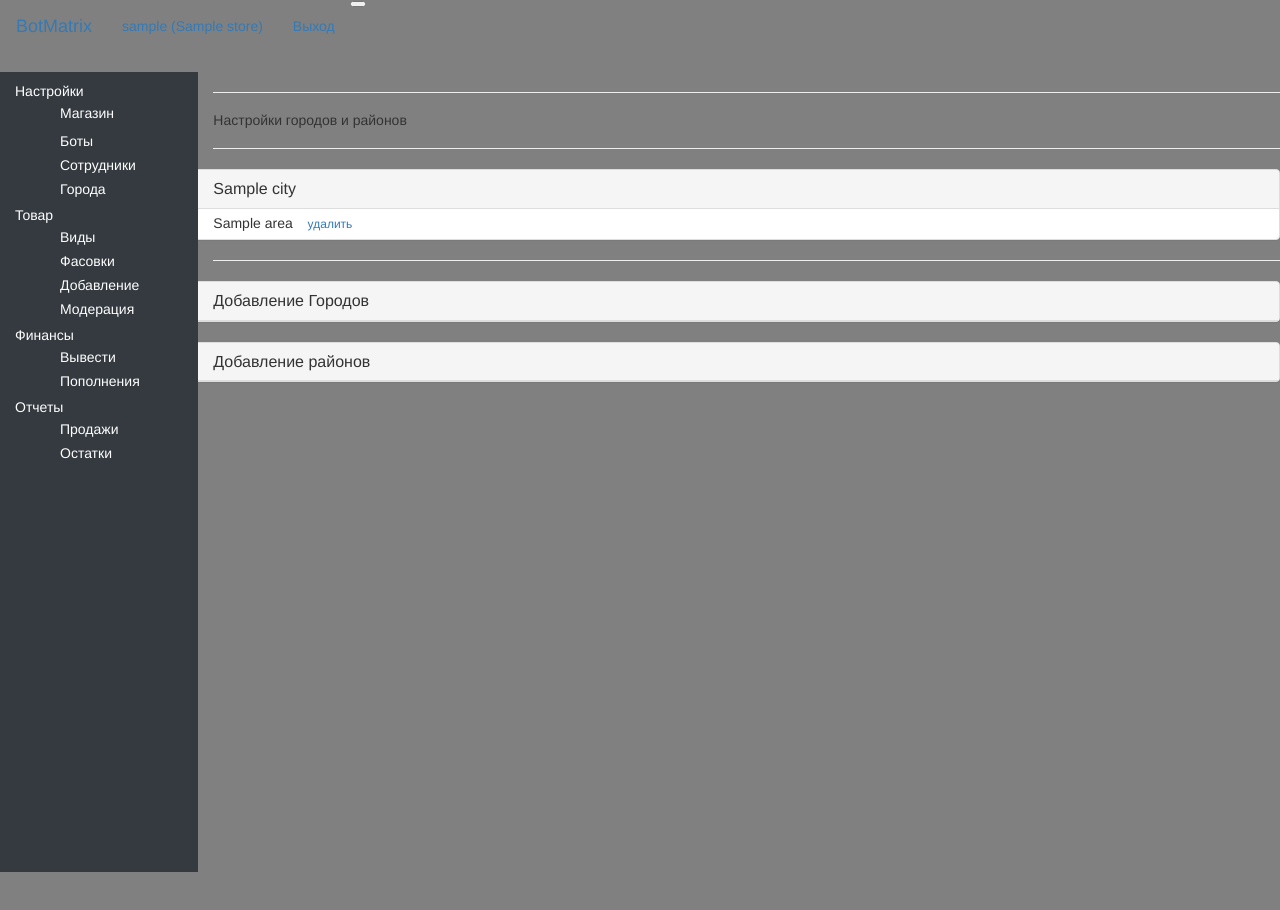
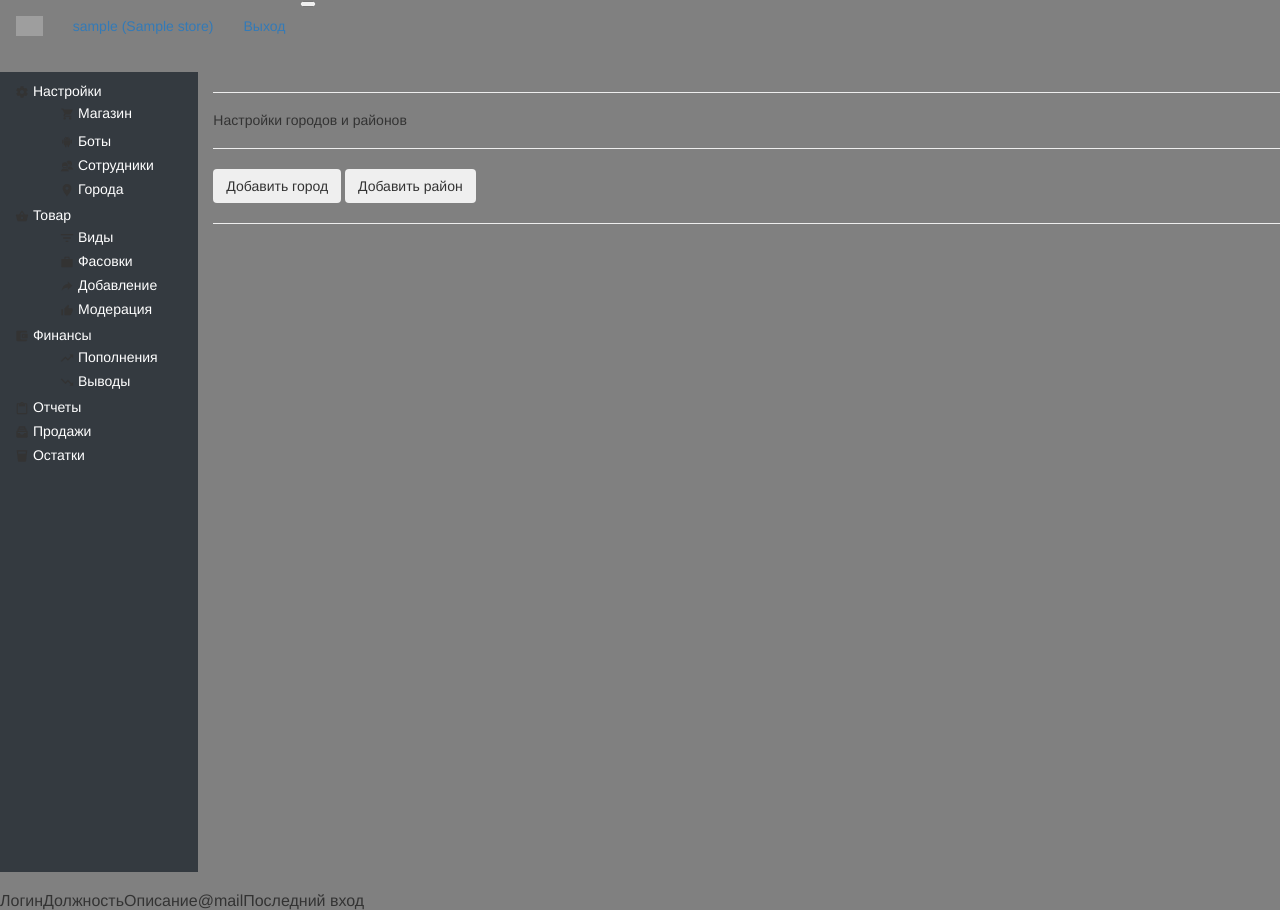
Before and after one commit to MaxGree90/matrix, a Flask app: page /setting_city in a window 1280 px wide. Before the commit the page ends 872 px from the top, so only its background shows below. Run offline with Flask 2, Linux system fonts and the light colour scheme; a user stored in the database is signed in; tables that the repository leaves empty hold one stand-in row (values such as "Sample post"); some libraries are stand-ins or nearby versions; grey boxes are pictures that could not be loaded.

Commit message:
дохера

```diff
--- a/app/routes.py
+++ b/app/routes.py
@@ -431,6 +431,7 @@ def setting_users():
     form_user = AddUserForm()
     form_user_edit = EditUserForm()
     form_user.position.choices = [(p.id, p.title) for p in Position.query.all()]
+    form_user_edit.position.choices = form_user.position.choices
     if form_user.submit.data and request.method == 'POST':
         new_user = User(username=form_user.username.data, password=form_user.password.data,
                         store_id=current_user.store_id, position_id=form_user.position.data, about=form_user.about.data,
@@ -441,6 +442,12 @@ def setting_users():
         flash('Пользователь добавлен')
         return redirect(url_for('setting_users'))
     elif form_user_edit.submit.data and request.method == 'POST':
+        edit_user = User.query.filter_by(id=form_user_edit.id.data)
+        edit_user.password = form_user_edit.password.data
+        edit_user.password_hash(form_user.password.data)
+        edit_user.position_id = form_user_edit.position.data
+        edit_user.about = form_user_edit.about.data
+        edit_user.mail = form_user_edit.mail.data
         flash('Пользователь изменён')
         return redirect(url_for('setting_users'))
     return render_template(
--- a/app/templates/base.html
+++ b/app/templates/base.html
@@ -7,18 +7,20 @@
 <link rel="shortcut icon" href="{{ url_for('static', filename='favicon.ico') }}">
 <link rel="stylesheet" type="text/css" href="https://cdn.datatables.net/1.10.19/css/jquery.dataTables.css">
 <script type="text/javascript" charset="utf8" src="https://cdn.datatables.net/1.10.19/js/jquery.dataTables.js"></script>
+<script src="https://unpkg.com/ionicons@4.4.6/dist/ionicons.js"></script>
+
 
 {% block navbar %}
 {% if current_user.is_anonymous %}
 <nav class="navbar navbar-expand-lg navbar-dark bg-dark">
-    <a class="navbar-brand" href="#">BotMatrix</a>
+    <img class="navbar-brand" src="{{ url_for('static', filename='logo.png') }}" alt="">
     <button class="navbar-toggler" type="button" data-toggle="collapse" data-target="#navbarSupportedContent" aria-controls="navbarSupportedContent" aria-expanded="false" aria-label="Toggle navigation">
         <span class="navbar-toggler-icon"></span>
     </button>
 </nav>
 {% else %}
 <nav class="navbar navbar-expand-lg navbar-dark bg-dark">
-    <a class="navbar-brand" href="#">BotMatrix</a>
+    <img class="navbar-brand" src="{{ url_for('static', filename='logo.png') }}" alt="logo">
     <button class="navbar-toggler" type="button" data-toggle="collapse" data-target="#navbarSupportedContent" aria-controls="navbarSupportedContent" aria-expanded="false" aria-label="Toggle navigation">
         <span class="navbar-toggler-icon"></span>
     </button>
@@ -36,36 +38,46 @@
         <div class="col-md-2 col-sm-4 col-xs-6" style="padding-left:0px;">
             <ul class="satishraj-tree-container">
                 <li class="tree-li active">
+                    <ion-icon name="settings"></ion-icon>
                     <span class="text">Настройки</span>
                     <ul class="tree-ul active">
                         <li class="tree-li">
+                            <ion-icon name="cart"></ion-icon>
                             <span class="text"><a href="{{ url_for('setting_store') }}">Магазин</a></span>
                         </li>
                         <li class="tree-li">
                         <li class="tree-li">
+                            <ion-icon name="logo-android"></ion-icon>
                             <span class="text"><a href="javascript:;">Боты</a></span>
                         </li>
                         <li class="tree-li">
+                            <ion-icon name="contacts"></ion-icon>
                             <span class="text"><a href="{{ url_for('setting_users') }}">Сотрудники</a></span>
                         </li>
                         <li class="tree-li">
+                            <ion-icon name="pin"></ion-icon>
                             <span class="text"><a href="{{ url_for('setting_city') }}">Города</a></span>
                         </li>
                     </ul>
                 </li>
                 <li class="tree-li active">
+                    <ion-icon name="basket"></ion-icon>
                     <span class="text">Товар</span>
                     <ul class="tree-ul active">
                         <li class="tree-li">
+                            <ion-icon name="funnel"></ion-icon>
                             <span class="text"><a href="javascript:;">Виды</a></span>
                         </li>
                         <li class="tree-li">
+                            <ion-icon name="briefcase"></ion-icon>
                             <span class="text"><a href="javascript:;">Фасовки</a></span>
                         </li>
                         <li class="tree-li">
+                            <ion-icon name="share-alt"></ion-icon>
                             <span class="text"><a href="javascript:;">Добавление</a></span>
                         </li>
                         <li class="tree-li">
+                            <ion-icon name="thumbs-up"></ion-icon>
                             <span class="text"><a href="javascript:;">Модерация</a></span>
                         </li>
                     </ul>
@@ -82,23 +94,28 @@
                     </ul>
                 </li>-->
                 <li class="tree-li active">
+                    <ion-icon name="wallet"></ion-icon>
                     <span class="text">Финансы</span>
                     <ul class="tree-ul active">
                         <li class="tree-li">
-                            <span class="text"><a href="javascript:;">Вывести</a></span>
+                            <ion-icon name="trending-up"></ion-icon>
+                            <span class="text"><a href="javascript:;">Пополнения</a></span>
                         </li>
                         <li class="tree-li">
-                            <span class="text"><a href="javascript:;">Пополнения</a></span>
+                            <ion-icon name="trending-down"></ion-icon>
+                            <span class="text"><a href="javascript:;">Выводы</a></span>
                         </li>
                     </ul>
                 </li>
                 <li class="tree-li active">
+                    <ion-icon name="clipboard"></ion-icon>
                     <span class="text">Отчеты</span>
-                    <ul class="tree-ul active">
                         <li class="tree-li">
+                            <ion-icon name="filing"></ion-icon>
                             <span class="text"><a href="javascript:;">Продажи</a></span>
                         </li>
                         <li class="tree-li">
+                            <ion-icon name="pint"></ion-icon>
                             <span class="text"><a href="javascript:;">Остатки</a></span>
                         </li>
                     </ul>
--- a/app/templates/setting_city.html
+++ b/app/templates/setting_city.html
@@ -2,53 +2,95 @@
 {% import 'bootstrap/wtf.html' as wtf %}
 {% block app_content %}
 
- <hr>
-            <h5> Настройки городов и районов</h5>
             <hr>
-            <div id="accordion" role="tablist" aria-multiselectable="true">
-            {% for c in city %}
-              <div class="panel panel-default">
-                <div class="panel-heading" role="tab" id="heading{{c.title}}">
-                  <h6 class="panel-title">
-                    <a data-toggle="collapse" data-parent="#accordion" href="#collapse{{c.title}}" aria-expanded="false" aria-controls="collapse{{c.title}}">
-                      {{c.title}}
-                    </a>
-                  </h6>
-                </div>
-                <div id="collapse{{c.title}}" class="panel-collapse collapse in" role="tabpanel" aria-labelledby="heading{{c.title}}">
-                    {% for a in area %}
-                        {% if a.city_id == c.id %}
-                                {{a.title}}  <a class="btn btn-outline-danger btn-sm" href="{{ url_for('remove_area', del_area_id=a.id) }}">удалить</a>
-                        {% endif %}
-                    {% endfor %}
-                </div>
-              </div>
-            {% endfor %}
+            <h5>Настройки городов и районов</h5>
             <hr>
-              <div class="panel panel-default">
-                <div class="panel-heading" role="tab" id="headingTwo">
-                  <h6 class="panel-title">
-                    <a class="collapsed" data-toggle="collapse" data-parent="#accordion" href="#collapseTwo" aria-expanded="false" aria-controls="collapseTwo">
-                      Добавление Городов
-                    </a>
-                  </h6>
-                </div>
-                <div id="collapseTwo" class="panel-collapse collapse" role="tabpanel" aria-labelledby="headingTwo">
+
+             <button type="button" class="btn btn-secondary" data-toggle="modal" data-target="#AddCity">
+                Добавить город
+             </button>
+             <button type="button" class="btn btn-secondary" data-toggle="modal" data-target="#AddArea">
+                Добавить район
+             </button>
+
+            <hr>
+
+            <div class="modal fade" id="AddCity" tabindex="-1" role="dialog" aria-labelledby="AddCityLabel" aria-hidden="true">
+              <div class="modal-dialog" role="document">
+                <div class="modal-content">
+                  <div class="modal-header">
+                    <h5 class="modal-title" id="AddCityLabel">Добавление города</h5>
+                    <button type="button" class="close" data-dismiss="modal" aria-label="Close">
+                      <span aria-hidden="true">&times;</span>
+                    </button>
+                  </div>
+                  <div class="modal-body">
                     {{ wtf.quick_form(form_city) }}
-                </div>
-              </div>
-              <div class="panel panel-default">
-                <div class="panel-heading" role="tab" id="headingThree">
-                  <h6 class="panel-title">
-                    <a class="collapsed" data-toggle="collapse" data-parent="#accordion" href="#collapseThree" aria-expanded="false" aria-controls="collapseThree">
-                      Добавление районов
-                    </a>
-                  </h6>
-                </div>
-                <div id="collapseThree" class="panel-collapse collapse" role="tabpanel" aria-labelledby="headingThree">
-                    {{ wtf.quick_form(form_area) }}
+                  </div>
                 </div>
               </div>
             </div>
 
+            <div class="modal fade" id="AddArea" tabindex="-1" role="dialog" aria-labelledby="AddAreaLabel" aria-hidden="true">
+              <div class="modal-dialog" role="document">
+                <div class="modal-content">
+                  <div class="modal-header">
+                    <h5 class="modal-title" id="AddAreaLabel">Добавление города</h5>
+                    <button type="button" class="close" data-dismiss="modal" aria-label="Close">
+                      <span aria-hidden="true">&times;</span>
+                    </button>
+                  </div>
+                  <div class="modal-body">
+                    {{ wtf.quick_form(form_area) }}
+                  </div>
+                </div>
+              </div>
+            </div>
+
+            <table class="table table-sm table-condensed">
+                <table id="table_users" class="display">
+                 <thead>
+                    <tr>
+                        <td>Логин</td>
+                        <td>Должность</td>
+                        <td>Описание</td>
+                        <td>@mail</td>
+                        <td>Последний вход</td>
+                        <td></td>
+                        <td></td>
+                    </tr>
+                 </thead>
+                <tbody>
+                  {% for user in users %}
+                    <tr>
+                        <td>{{user.username}}</td>
+                        <td>{{user.position}}</td>
+                        <td>{{user.about}}</td>
+                        <td>{{user.mail}}</td>
+                        <td>{{user.last_seen}}</td>
+                        <td><button type="button" class="btn btn-secondary" data-toggle="modal" data-target="#EditModal{{user.id}}"><ion-icon name="create"></ion-icon></button></td>
+                        <td><button type="button" class="btn btn-secondary" data-toggle="modal" data-target="#RemoveModal{{user.id}}"><ion-icon name="trash"></ion-icon></button></td>
+                    </tr>
+                    {% endfor %}
+                 </tbody>
+                 <tfoot>
+              </table>
+            {% for city in citys %}
+                <tr>
+                    <td>{{city.title}}</td>
+                    <td></td>
+                    <td><a href="{{ url_for('remove_city', del_city_id=city.id) }}" class="btn btn-danger btn-xs" role="button"><span class="glyphicon glyphicon-remove"></span></a></td>
+                </tr>
+                {% for area in areas %}
+                <tr>
+                    {% if area.city_id == city.id %}
+                    <td></td>
+                    <td>{{area.title}}</td>
+                    <td><a href="{{ url_for('remove_area', del_area_id=area.id) }}" class="btn btn-warning btn-xs" role="button"><span class="glyphicon glyphicon-remove"></span></a></td>
+                    {% endif %}
+                </tr>
+                {% endfor %}
+           {% endfor %}
+        </table>
+
 {% endblock %}
```
Also changed, not shown: app/templates/setting_users.html (+24 -5 lines).
